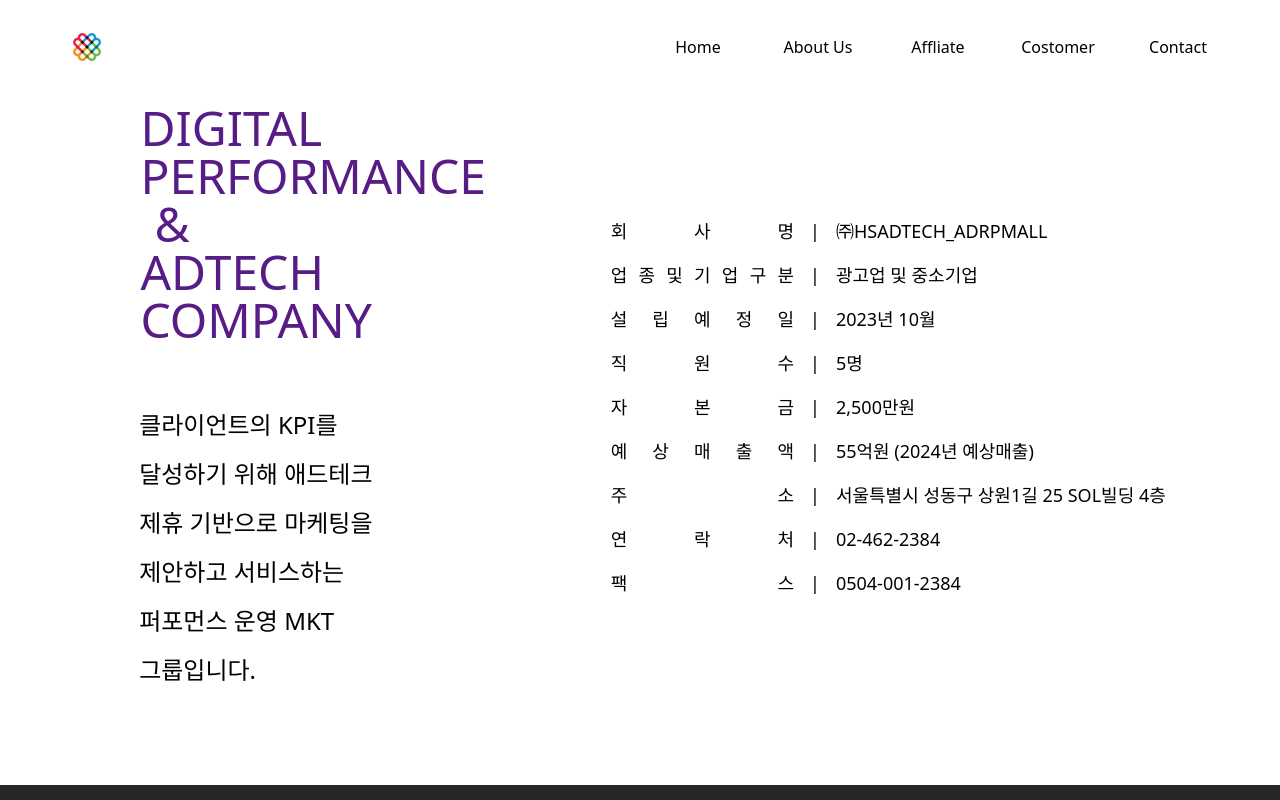
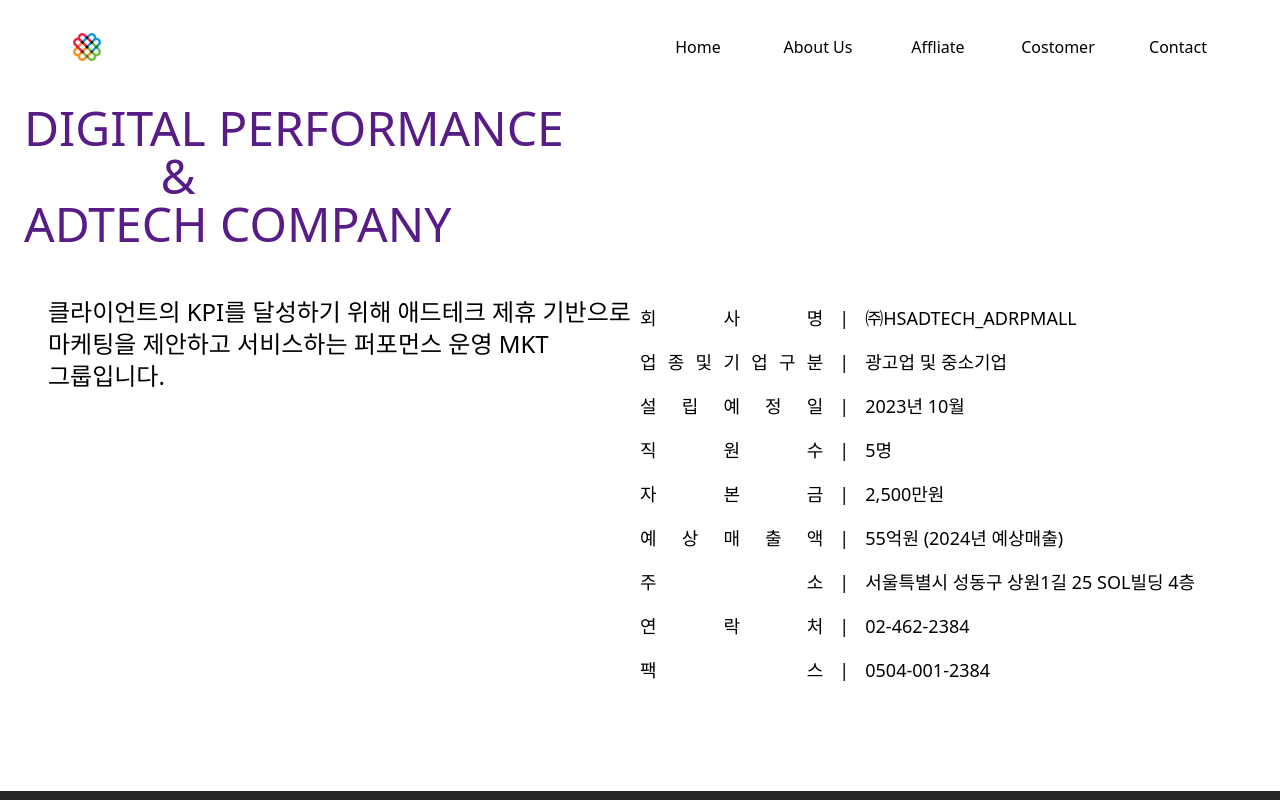
Before and after one commit to gksehfapd/hsadtech, a Next.js app: page / in a window 1280 px wide. Shown: the top 800 px of the page. Built offline with nearby package versions, Linux system fonts and the light colour scheme.

Commit message:
style: index

```diff
--- a/pages/index.tsx
+++ b/pages/index.tsx
@@ -5,22 +5,39 @@
 	return (
 		<div>
 			<Layout className="flex justify-around max-md:flex-col">
-				<div className="w-1/3 max-md:w-full p-6 flex flex-col justify-center items-center text-5xl">
-					<div className="flex flex-col text-purple-900 w-2/3 max-md:w-full">
-						<span>DIGITAL</span>
-						<span>PERFORMANCE</span>
+				<div className="w-full max-md:w-full p-6 flex flex-col justify-center items-center text-5xl">
+					<div className="flex flex-col text-purple-900 max-md:w-full w-full">
+						<span>DIGITAL PERFORMANCE</span>
 						<span className="w-1/4 flex justify-center">&</span>
 						<span>ADTECH COMPANY</span>
 					</div>
-					<div className="mt-6 w-4/5 max-md:w-full p-6">
-						<span className="text-2xl break-keep">
-							클라이언트의 KPI를 달성하기 위해 애드테크 제휴 기반으로 마케팅을
-							제안하고 서비스하는 퍼포먼스 운영 MKT 그룹입니다.
-						</span>
+					<div className="mt-6 w-full max-md:w-full p-6 flex max-md:flex-col">
+						<div className="flex max-md:w-full w-1/2 max-md:pb-10">
+							<span className="text-2xl break-keep">
+								클라이언트의 KPI를 달성하기 위해 애드테크 제휴 기반으로 마케팅을
+								제안하고 서비스하는 퍼포먼스 운영 MKT 그룹입니다.
+							</span>
+						</div>
+						<div className="w-1/2 max-md:w-full justify-center items-center flex text-lg max-md:text-base">
+							<ul className="flex flex-col w-full">
+								<HomeItem text="㈜HSADTECH_ADRPMALL" splitItem="회사명" />
+								<HomeItem text="광고업 및 중소기업" splitItem="업종및기업구분" />
+								<HomeItem text="2023년 10월" splitItem="설립예정일" />
+								<HomeItem text="5명" splitItem="직원수" />
+								<HomeItem text="2,500만원" splitItem="자본금" />
+								<HomeItem text="55억원 (2024년 예상매출)" splitItem="예상매출액" />
+								<HomeItem
+									text="서울특별시 성동구 상원1길 25 SOL빌딩 4층"
+									splitItem="주소"
+								/>
+								<HomeItem text="02-462-2384" splitItem="연락처" />
+								<HomeItem text="0504-001-2384" splitItem="팩스" />
+							</ul>
+						</div>
 					</div>
 				</div>
 
-				<div className="w-1/2 max-md:w-full p-6 justify-center items-center flex text-lg max-md:text-base">
+				{/* <div className="w-1/2 max-md:w-full p-6 justify-center items-center flex text-lg max-md:text-base">
 					<ul className="flex flex-col w-full">
 						<HomeItem text="㈜HSADTECH_ADRPMALL" splitItem="회사명" />
 						<HomeItem text="광고업 및 중소기업" splitItem="업종및기업구분" />
@@ -35,7 +52,7 @@
 						<HomeItem text="02-462-2384" splitItem="연락처" />
 						<HomeItem text="0504-001-2384" splitItem="팩스" />
 					</ul>
-				</div>
+				</div> */}
 			</Layout>
 		</div>
 	)
```
